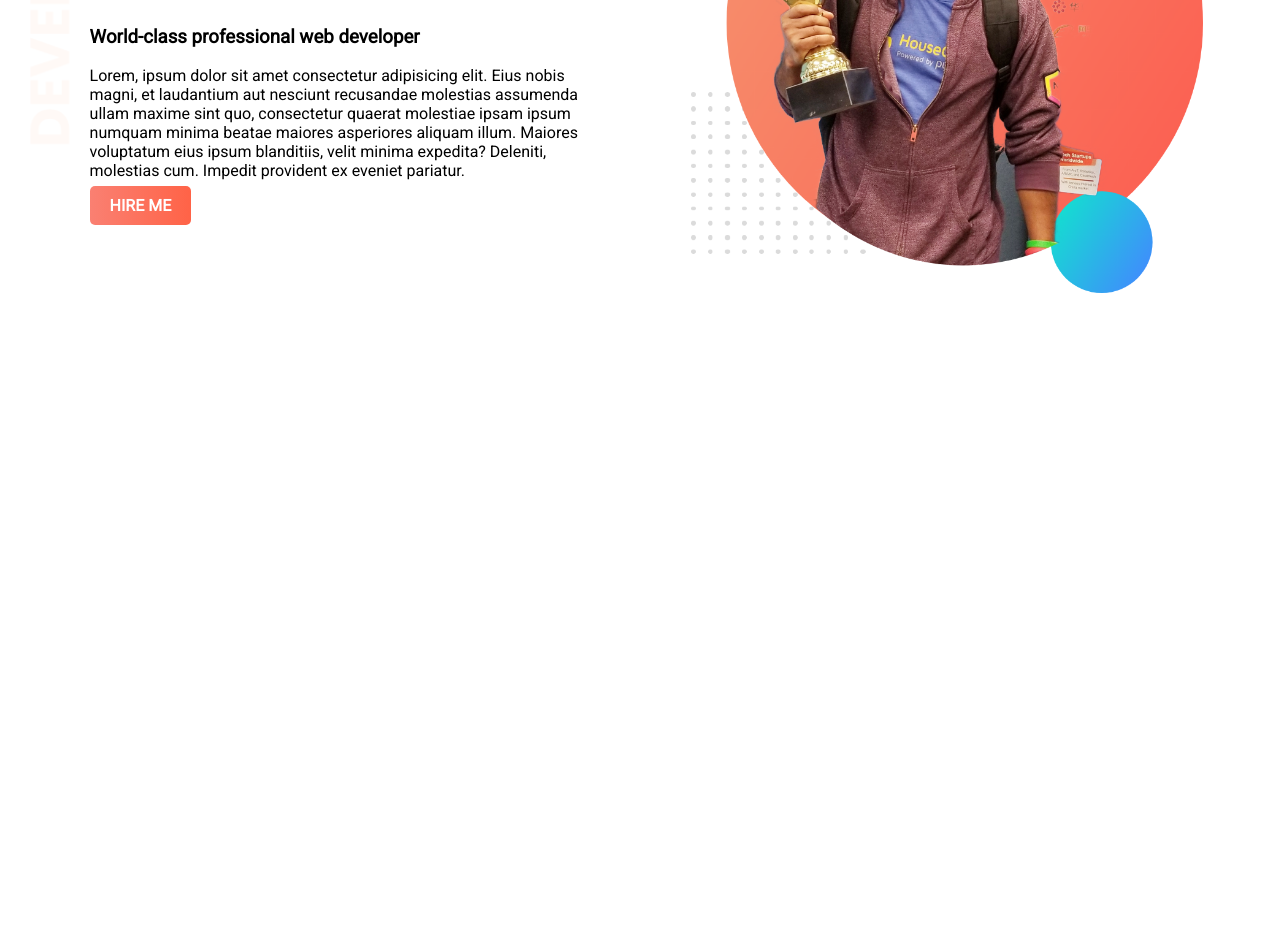
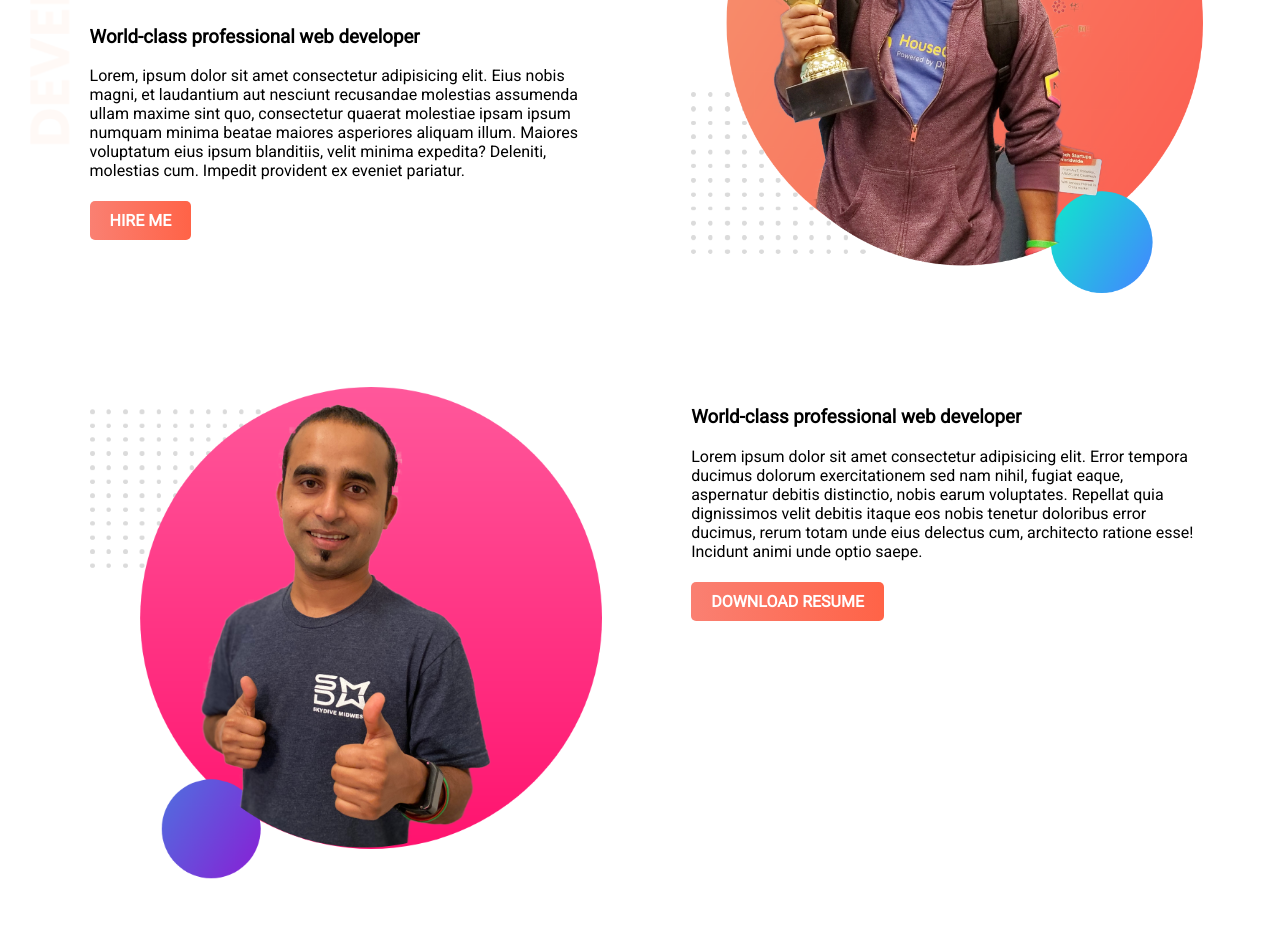
Before and after one commit to emranHkhan/web-portfolio, a plain HTML site: page index.html in a window 1280 px wide. Shown: the part 215-1157 px from the top of the page. Before the commit the page ends 800 px from the top, so only its background shows below. Drawn offline with Linux system fonts and the light colour scheme.

Commit message:
some changes in selectors and also in the styling and the middle part is also done

```diff
--- a/index.html
+++ b/index.html
@@ -10,20 +10,31 @@
 </head>
 <body>
     <section  class="top-banner">
-        <div class="row">
-            <h1>Welcome To</h1>
+        <div class="col">
+        <h1>Welcome To</h1>
         <h1>My <span class="style-text">Awesome</span> Website</h1>
         <h3>World-class professional web developer</h3>
         <p>Lorem, ipsum dolor sit amet consectetur adipisicing elit. Eius nobis magni, et laudantium aut nesciunt recusandae molestias assumenda ullam maxime sint quo, consectetur quaerat molestiae ipsam ipsum numquam minima beatae maiores asperiores aliquam illum. Maiores voluptatum eius ipsum blanditiis, velit minima expedita? Deleniti, molestias cum. Impedit provident ex eveniet pariatur.
         </p>
         <a href="#" class="link-btn">HIRE ME</a>
         </div>
-        <div class="row">
+        <div class="col">
             <img src="img/jhankar.png" alt="jhankar with trophy">
         </div>
 
     </section>
 
+    <section class="middle-part">
+        <div class="col">
+            <img src="img/jhankar2.png" alt="jhankar thumbs-up">
+        </div>
+        <div class="col">
+            <h3>World-class professional web developer</h3>
+            <p>Lorem ipsum dolor sit amet consectetur adipisicing elit. Error tempora ducimus dolorum exercitationem sed nam nihil, fugiat eaque, aspernatur debitis distinctio, nobis earum voluptates. Repellat quia dignissimos velit debitis itaque eos nobis tenetur doloribus error ducimus, rerum totam unde eius delectus cum, architecto ratione esse! Incidunt animi unde optio saepe.</p>
+            <a href="#" class="link-btn">DOWNLOAD RESUME</a>
+        </div>
+    </section>
+
 
 </body>
 </html>
--- a/style.css
+++ b/style.css
@@ -11,7 +11,7 @@ h1 {
     color: orange;
 }
 
-.row {
+.col {
     width: 40%;
     float: left;
     margin-left: 4%;
@@ -19,13 +19,17 @@ h1 {
 
 }
 
-.row img {
+.col img {
     width: 100%;
+}
+
+section {
+    height: 500px;
+    padding-bottom: 8%;
 }
 
 .top-banner {
     background-image: url("img/top-banner.png");
-    min-height: 500px;
     background-repeat: no-repeat;
 }
 
@@ -36,4 +40,6 @@ h1 {
     padding: 10px 20px;
     text-decoration: none;
     border-radius: 5px;
+    margin-top: 5px;
+    display: inline-block;
 }
```
